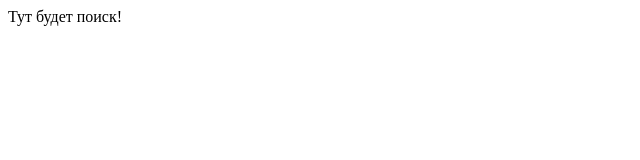
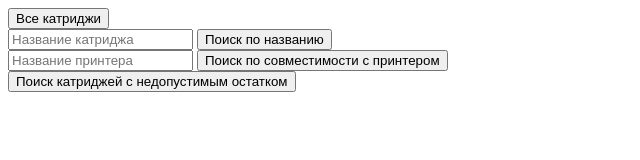
Before and after one commit to nikitakozlovjr/catridgeCheck, a website: page public/section/search.html in a window 1280 px wide. Shown: the whole page, without its empty margins (0-640 px from the left). Drawn offline with nearby package versions, Linux system fonts and the light colour scheme.

Commit message:
[FEATURE] create search marking page

```diff
--- a/public/section/search.html
+++ b/public/section/search.html
@@ -1 +1,38 @@
-Тут будет поиск!
+<!DOCTYPE html>
+<html lang="en">
+<head>
+    <meta charset="UTF-8">
+    <meta name="viewport" content="width=device-width, initial-scale=1.0">
+    <title>Document</title>
+    <script src="https://unpkg.com/axios/dist/axios.min.js"></script>
+    <script type="module" src="../src/search/index.js" defer></script>
+</head>
+<body>
+    <div class="container">
+        <div class="button-box">
+            <form class="all-catridge">
+                <button type="submit">Все катриджи</button>
+            </form>
+        </div>
+        <div class="button-box">
+            <form class="byname-catridge">
+                <input class="catridgeNameValue" placeholder="Название катриджа">
+                <button type="submit">Поиск по названию</button>
+            </form>
+        </div>
+        <div class="button-box">
+            <form class="byprinter-catridge">
+                <input class="printerNameValue" placeholder="Название принтера">
+                <button type="submit">Поиск по совместимости с принтером</button>
+            </form>
+        </div>
+        <div class="button-box">
+            <form class="bybalance-catridge">
+                <button type="submit">Поиск катриджей с недопустимым остатком</button>
+            </form>
+        </div>
+    </div>
+
+    <div class="container-result"></div>
+</body>
+</html>
```
